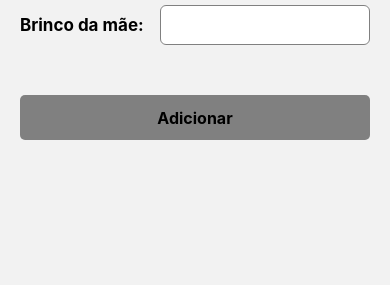
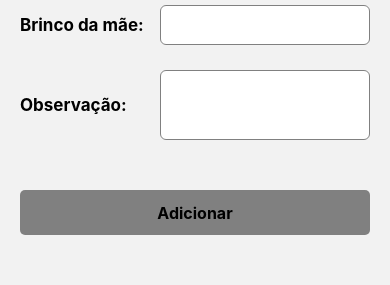
Before and after one commit to fernandafons/paradize-farm, a React Native app: screen /AddCattle in a window 390 px wide. Shown: the part 348-633 px from the top of the page. Built offline with nearby package versions, Linux system fonts and the light colour scheme.

Commit message:
create object to be saved

```diff
--- a/src/screens/AddCattle/index.tsx
+++ b/src/screens/AddCattle/index.tsx
@@ -9,6 +9,7 @@ import {
   Field,
   FieldName,
   Input,
+  LongTextInput,
   InputText,
   AddButton,
   ButtonText,
@@ -16,10 +17,17 @@ import {
 import { Button } from 'react-native';
 
 const AddCattle: React.FC = () => {
-  const [selectedType, setSelectedType] = useState('Nascimento');
   const [female, setFemale] = useState(true);
+  const [obs, setObs] = useState('');
+  const [age, setAge] = useState(0);
+  const [brinco, setBrinco] = useState('');
+  const [brincoMae, setBrincoMae] = useState('');
+  const [name, setName] = useState('');
+  const [weight, setWeight] = useState('');
+  const [price, setPrice] = useState('');
   const [almojada, setAlmojada] = useState(true);
   const [date, setDate] = useState(new Date());
+  const [monthPregnancy, setMonthPregnancy] = useState('0');
   const [day, setDay] = useState(date.getDate());
   const [month, setMonth] = useState(date.getMonth() + 1);
   const [year, setYear] = useState(date.getFullYear().toString().slice(-2));
@@ -51,6 +59,48 @@ const AddCattle: React.FC = () => {
       } else {
         setAlmojada(false);
     }
+  }
+
+
+  const handleAdd = () => {
+    const today = new Date();
+    const ageInMonths = age ? age :
+      today.getMonth() + 1 - date.getMonth() + 1;
+
+    const setCategory = () => {
+      if (female) {
+        if (ageInMonths < 12) {
+          return 'Bezerra'
+        } else if (ageInMonths > 12 && ageInMonths < 36) {
+          return 'Novilha'
+        } else {
+          return 'Vaca'
+        };
+      }
+      if (ageInMonths < 12) {
+        return 'Bezerro'
+      } else if (ageInMonths > 12 && ageInMonths < 36) {
+        return 'Novilho'
+      } else {
+        return 'Touro'
+      };
+    }
+
+    const dataToBeSaved = {
+      tipo: isPurchase ? 'Compra' : 'Nascimento',
+      sexo: female ? 'Femea' : 'Macho',
+      brinco: brinco,
+      categoria: setCategory(),
+      brinco_mae: brincoMae,
+      nome: name,
+      peso: weight,
+      valor: price,
+      almojada: almojada,
+      tempo_gestacao: monthPregnancy,
+      idade_meses: ageInMonths,
+      data_nascimento: date,
+    }
+    console.log('data:', dataToBeSaved);
   }
 
   useEffect(() => {
@@ -87,11 +137,18 @@ const AddCattle: React.FC = () => {
           </Field>
           <Field>
             <FieldName>Brinco: </FieldName>
-            <Input keyboardType="numeric" />
+            <Input
+              keyboardType="numeric"
+              onChangeText={(e) => setBrinco(e)}
+              value={brinco}
+            />
           </Field>
           <Field>
             <FieldName>Nome: </FieldName>
-            <Input />
+            <Input
+              onChangeText={(e) => setName(e)}
+              value={name}
+            />
           </Field>
           {!isPurchase &&
             <>
@@ -109,7 +166,11 @@ const AddCattle: React.FC = () => {
               </Field>
               <Field>
                 <FieldName>Brinco da mãe: </FieldName>
-                <Input keyboardType="numeric" />
+                <Input
+                  keyboardType="numeric"
+                  onChangeText={(e) => setBrincoMae(e)}
+                  value={brincoMae}
+                />
               </Field>
             </>
           }
@@ -120,6 +181,7 @@ const AddCattle: React.FC = () => {
                 <Input
                   keyboardType="numeric"
                   placeholder='em meses'
+                  onChangeText={(e) => setAge(e)}
                 />
               </Field>
               <Field>
@@ -127,6 +189,8 @@ const AddCattle: React.FC = () => {
                 <Input
                   keyboardType="numeric"
                   placeholder='em kg'
+                  onChangeText={(e) => setWeight(e)}
+                  value={weight}
                 />
               </Field>
               <Field>
@@ -134,6 +198,8 @@ const AddCattle: React.FC = () => {
                 <Input
                   keyboardType="numeric"
                   placeholder="R$ 0.000,00"
+                  onChangeText={(e) => setPrice(e)}
+                  value={price}
                 />
               </Field>
               {female &&
@@ -152,6 +218,8 @@ const AddCattle: React.FC = () => {
                       <Input
                         keyboardType="numeric"
                         placeholder='em meses'
+                        onChangeText={(e) => setMonthPregnancy(e)}
+                        value={monthPregnancy}
                       />
                   </Field>
                   }
@@ -159,7 +227,16 @@ const AddCattle: React.FC = () => {
               }
             </>
           }
-          <AddButton>
+          <Field>
+            <FieldName>Observação: </FieldName>
+            <LongTextInput
+              onChangeText={(e) => setObs(e)}
+              value={obs}
+              multiline={true}
+              numberOfLines={4}
+            />
+          </Field>
+          <AddButton onPress={() => handleAdd()}>
             <ButtonText>Adicionar</ButtonText>
           </AddButton>
         </ViewInsideScroll>
--- a/src/screens/AddCattle/styles.ts
+++ b/src/screens/AddCattle/styles.ts
@@ -52,6 +52,18 @@ export const Input = styled.TextInput`
   background-color: white;
 `;
 
+export const LongTextInput = styled.TextInput`
+  width: 60%;
+  padding-left: 5px;
+  align-items: flex-start;
+  justify-content: flex-start;
+  border-radius: 6px;
+  padding-right: 12px;
+  border-width: 1px;
+  border-color: gray;
+  background-color: white;
+`;
+
 export const AddButton = styled.TouchableOpacity`
   background-color: gray;
   margin-top: 50px;
```
